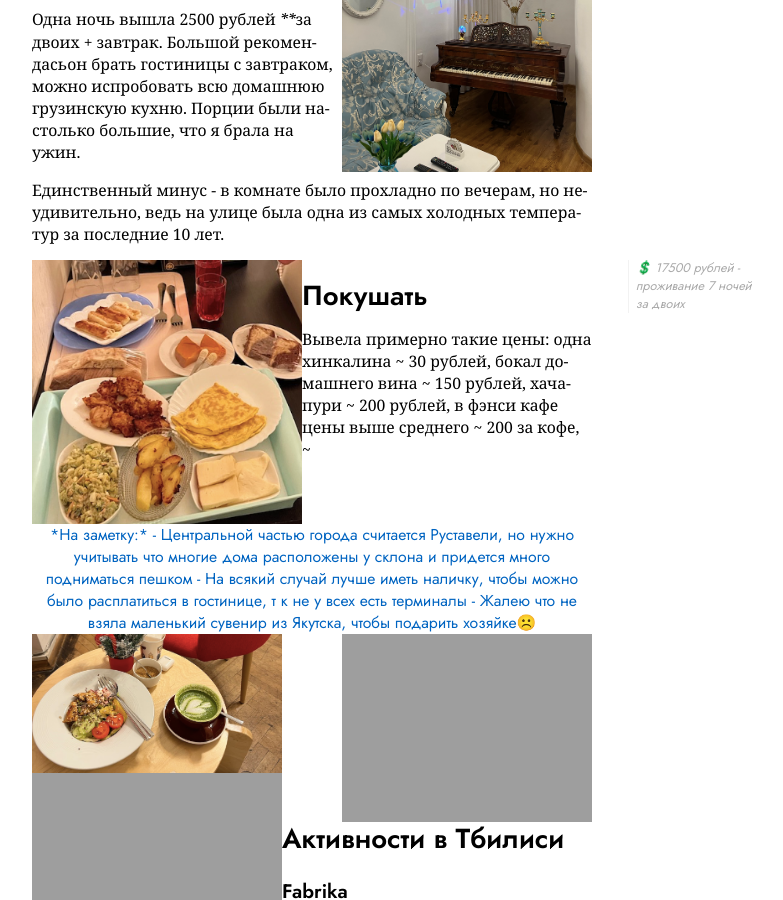
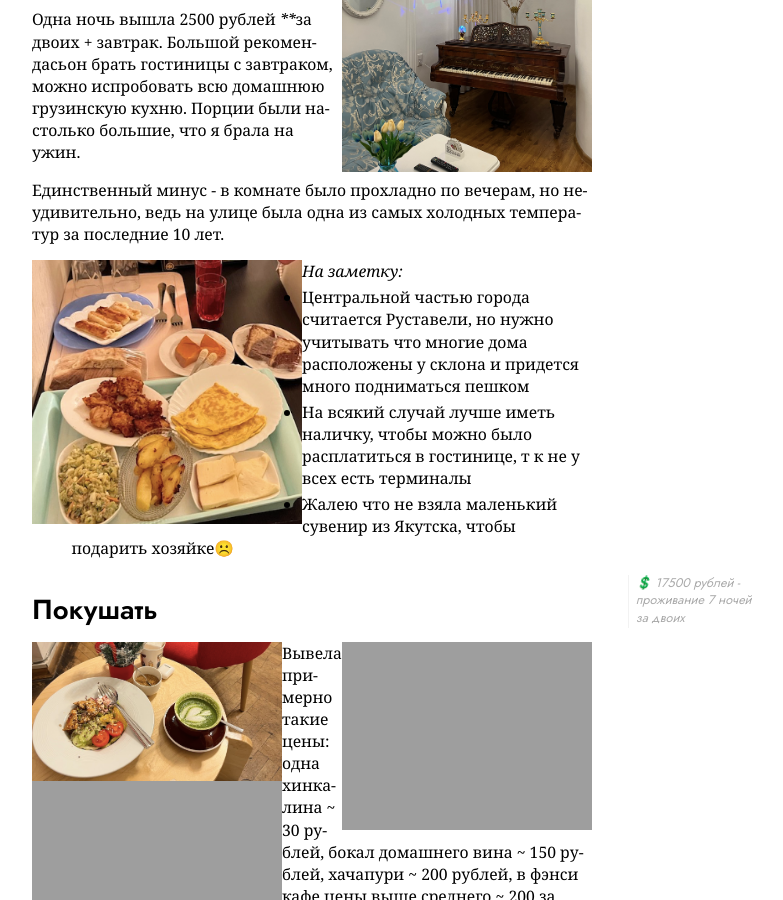
Before and after one commit to keresm/keresaina.github.io, a Jekyll site: the page built from _posts/2022-02-20-Georgia.md, in a window 1280 px wide and 900 px high, scrolled down 1164 px. Shown: the whole window, without its empty margins (328-1111 px from the left). Built offline with Jekyll 4.4.1, drawn with Linux system fonts in a browser that asks for light colours.

Commit message:
Update 2022-02-20-Georgia.md

```diff
--- a/_posts/2022-02-20-Georgia.md
+++ b/_posts/2022-02-20-Georgia.md
@@ -40,14 +40,12 @@ date:   2022-03-20 21:41:13 +0900
 <div align="center">
 <div style="float:left">
   <img src="{{ site.url }}/assets/images/Georgia/Снимок_экрана_2022-01-01_в_19.37.38.png" alt="Завтрак" width="270"/> </div>
-<div style="float:right">
-  <a>
+</div>
+
 *На заметку:*
 - Центральной частью города считается Руставели, но нужно учитывать что многие дома расположены у склона и придется много     подниматься пешком
 - На всякий случай лучше иметь наличку, чтобы можно было расплатиться в гостинице, т к не у всех есть терминалы
-- Жалею что не взяла маленький сувенир из Якутска, чтобы подарить хозяйке☹️</a>
-</div>
-</div>
+- Жалею что не взяла маленький сувенир из Якутска, чтобы подарить хозяйке☹️
 
 <aside> 💲 17500 рублей - проживание 7 ночей за двоих </aside>
 
```
